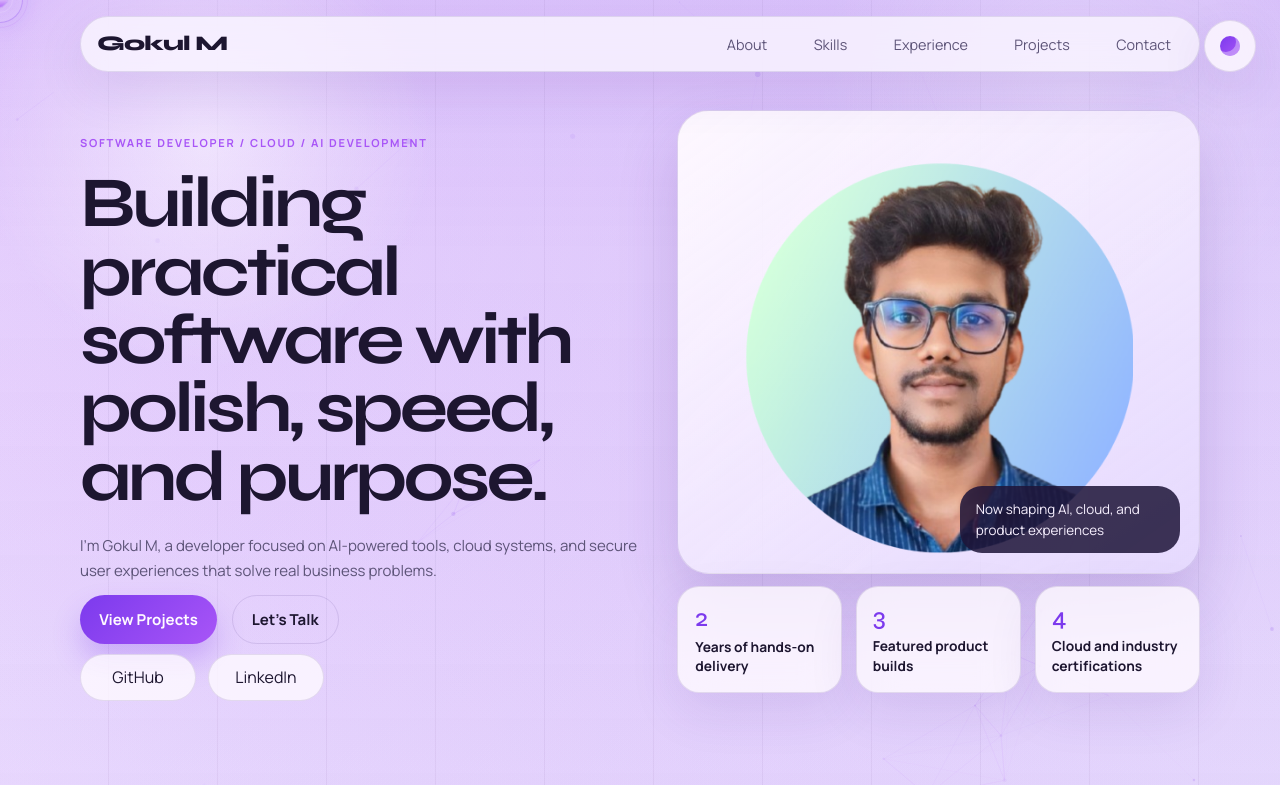
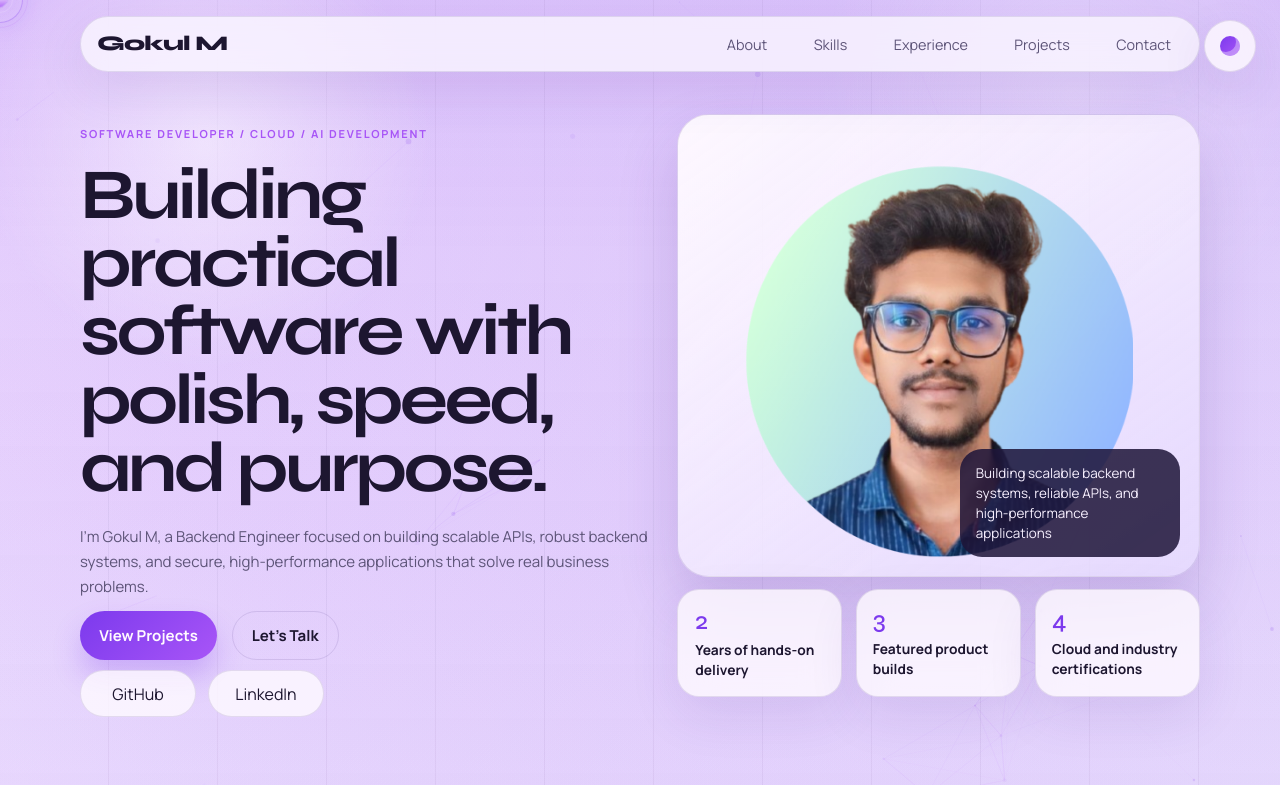
Before and after one commit to gokulmcodes/Gokul_Portfolio, a plain HTML site: page index.html in a window 1280 px wide. Shown: the top 785 px of the page. Drawn offline with nearby package versions, Linux system fonts and the light colour scheme.

Commit message:
Small Changes

```diff
--- a/index.html
+++ b/index.html
@@ -76,8 +76,7 @@
           <p class="eyebrow">Software Developer / Cloud / AI Development</p>
           <h1 class="title">Building practical software with polish, speed, and purpose.</h1>
           <p class="hero__lede">
-            I'm Gokul M, a developer focused on AI-powered tools, cloud systems, and secure user experiences that solve real business problems.
-          </p>
+              I'm Gokul M, a Backend Engineer focused on building scalable APIs, robust backend systems, and secure, high-performance applications that solve real business problems.          </p>
           <div class="btn-container">
             <a class="btn btn-color-1" href="#projects">View Projects</a>
             <a class="btn btn-color-2" href="#contact">Let's Talk</a>
@@ -94,7 +93,7 @@
               <img src="./assets/profile-pic.png" alt="Portrait of Gokul M" />
             </div>
             <div class="hero__badge">
-              <span>Now shaping AI, cloud, and product experiences</span>
+              <span>Building scalable backend systems, reliable APIs, and high-performance applications</span>
             </div>
           </div>
           <div class="hero__stats">
```
